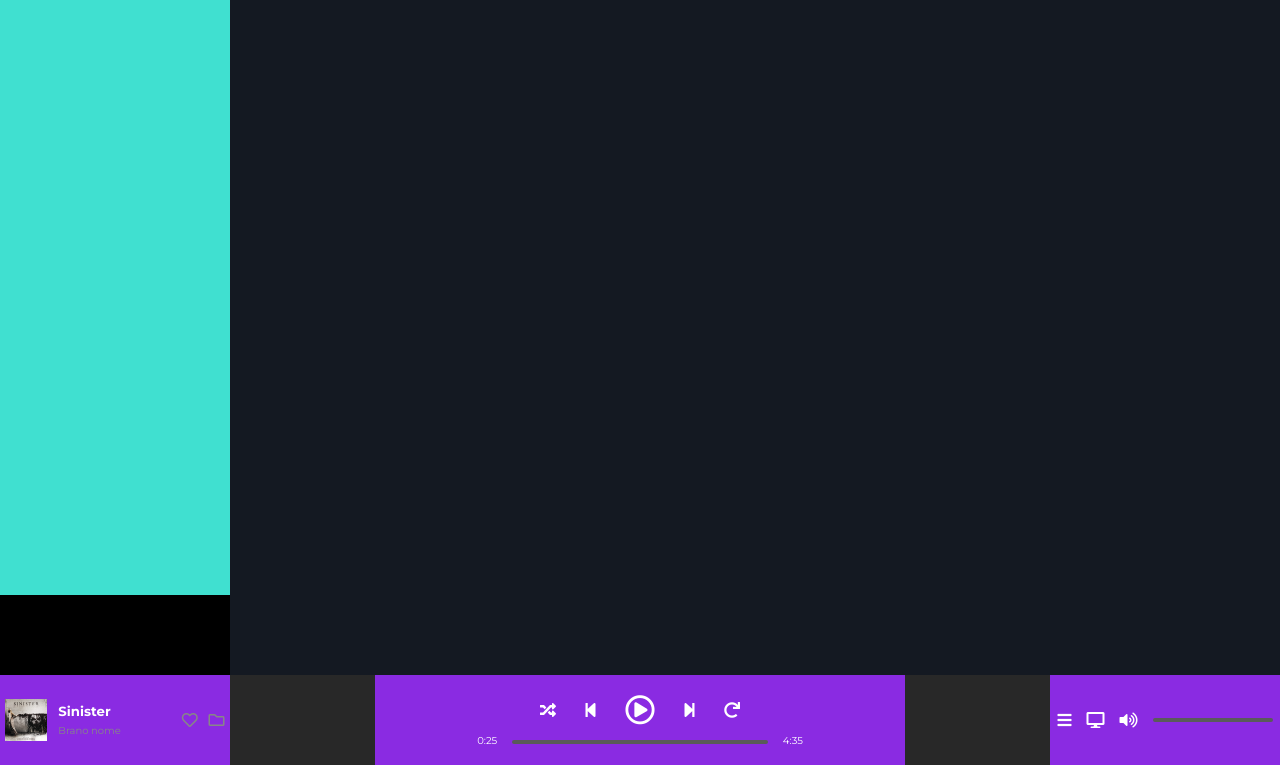
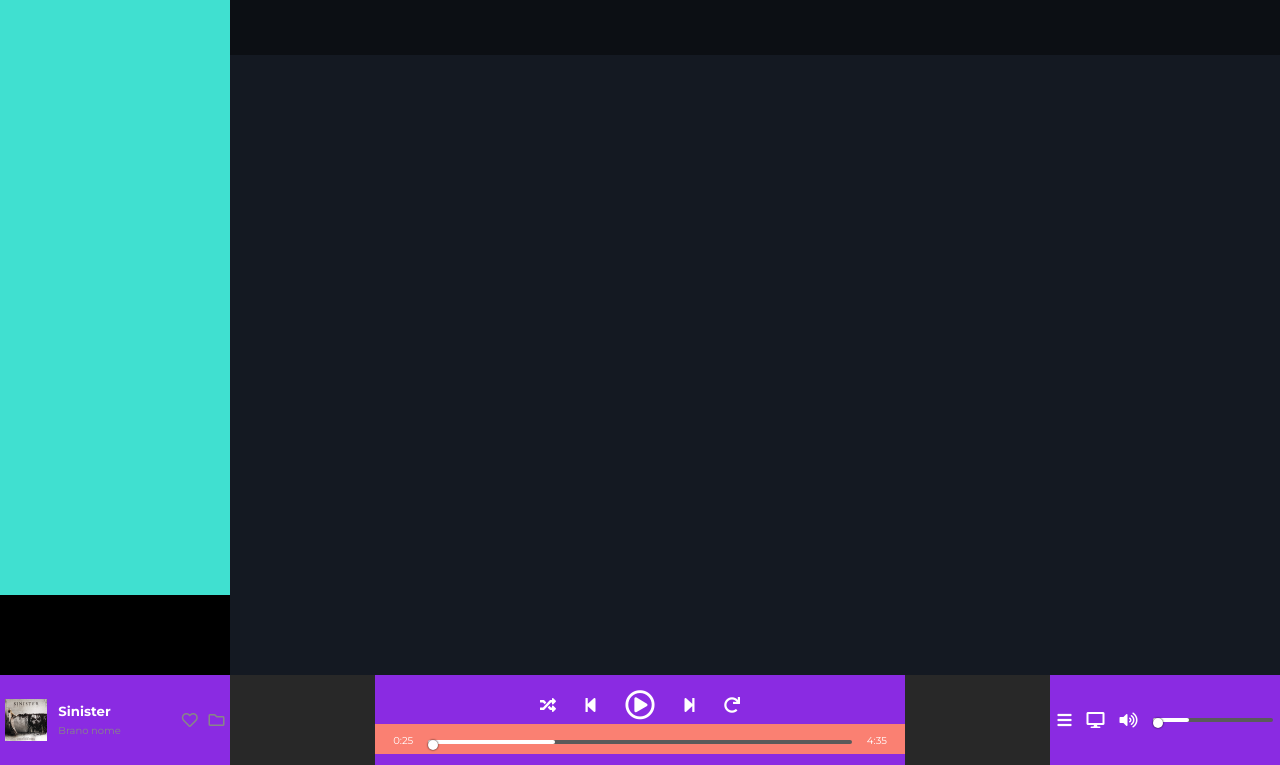
Before and after one commit to marcomanelli/html-css-spotifyweb, a plain HTML site: page index.html in a window 1280 px wide. Shown: the part 35-800 px from the top of the page. Drawn offline with Linux system fonts and the light colour scheme.

Commit message:
icons-fix

```diff
--- a/assets/css/style.css
+++ b/assets/css/style.css
@@ -26,10 +26,17 @@ ul {
 
 .gray {
   color: #878787;
+  transition: 0.2s;
 }
 
 .gray:hover {
   color: white;
+}
+
+/* ICONS */
+.fas,
+.far {
+  cursor: pointer;
 }
 
 /* MAIN */
@@ -65,14 +72,9 @@ section {
 
 section .call-to-action {
   position: fixed;
-  z-index: 99;
-  width: calc(100% - 230px);
+  width: 100%;
   height: 90px;
-  color: rgba(255, 0, 0, 0.4);
-}
-
-section .covers {
-
+  background-color: rgba(0, 0, 0, 0.4);
 }
 
 /* FOOTER */
@@ -123,12 +125,17 @@ footer {
 
 /* FOOTER-CENTER */
 /* FOOTER-TOP */
-.footer-top ul li{
+.footer-top ul li {
   display: inline;
 }
 
 .footer-top ul li:nth-child(3) {
   font-size: 30px;
+  transition: 0.2s;
+}
+
+.footer-top ul li:nth-child(3):hover {
+  transform: scale(1.3);
 }
 
 .footer-top ul {
@@ -141,23 +148,46 @@ footer {
 /* FOOTER_BOTTOM */
 .footer-bottom {
   width: 530px;
+  height: 30px;
+  line-height: 30px;
   text-align: center;
+  vertical-align: middle;
+  background-color: salmon;
 }
 
 .progression-bar {
-  width: 20vw;
+  width: 80%;
   height: 4px;
-  background-color: #5A5A5A;
+  background-color: #5a5a5a;
   border-radius: 10px;
   display: inline-block;
   margin: 0 2%;
+}
+
+.white-bar {
+  width: 30%;
+  height: 4px;
+  background-color: white;
+  border-radius: 10px;
+}
+
+.white-bar:hover {
+  background-color: lightgreen;
+}
+
+.cursor {
+  width: 10px;
+  height: 10px;
+  background-color: white;
+  border-radius: 50%;
+  box-shadow: 0px 0px 2px black;
 }
 
 /* FOOTER-RIGHT */
 .volume-bar {
   width: 120px;
   height: 4px;
-  background-color: #5A5A5A;
+  background-color: #5a5a5a;
   border-radius: 10px;
 }
 
--- a/index.html
+++ b/index.html
@@ -81,7 +81,11 @@
           <!-- Footer-bottom -->
           <div class="footer-bottom">
             <p>0:25</p>
-            <div class="progression-bar"></div>
+            <div class="progression-bar">
+              <div class="white-bar">
+                <div class="cursor"></div>
+              </div>
+            </div>
             <p>4:35</p>
           </div>
         </div>
@@ -91,7 +95,11 @@
           <i class="fas fa-desktop"></i>
           <i class="fas fa-volume-up"></i>
 
-          <div class="volume-bar"></div>
+          <div class="volume-bar">
+            <div class="white-bar">
+              <div class="cursor"></div>
+            </div>
+          </div>
         </div>
       </footer>
     </div>
```
